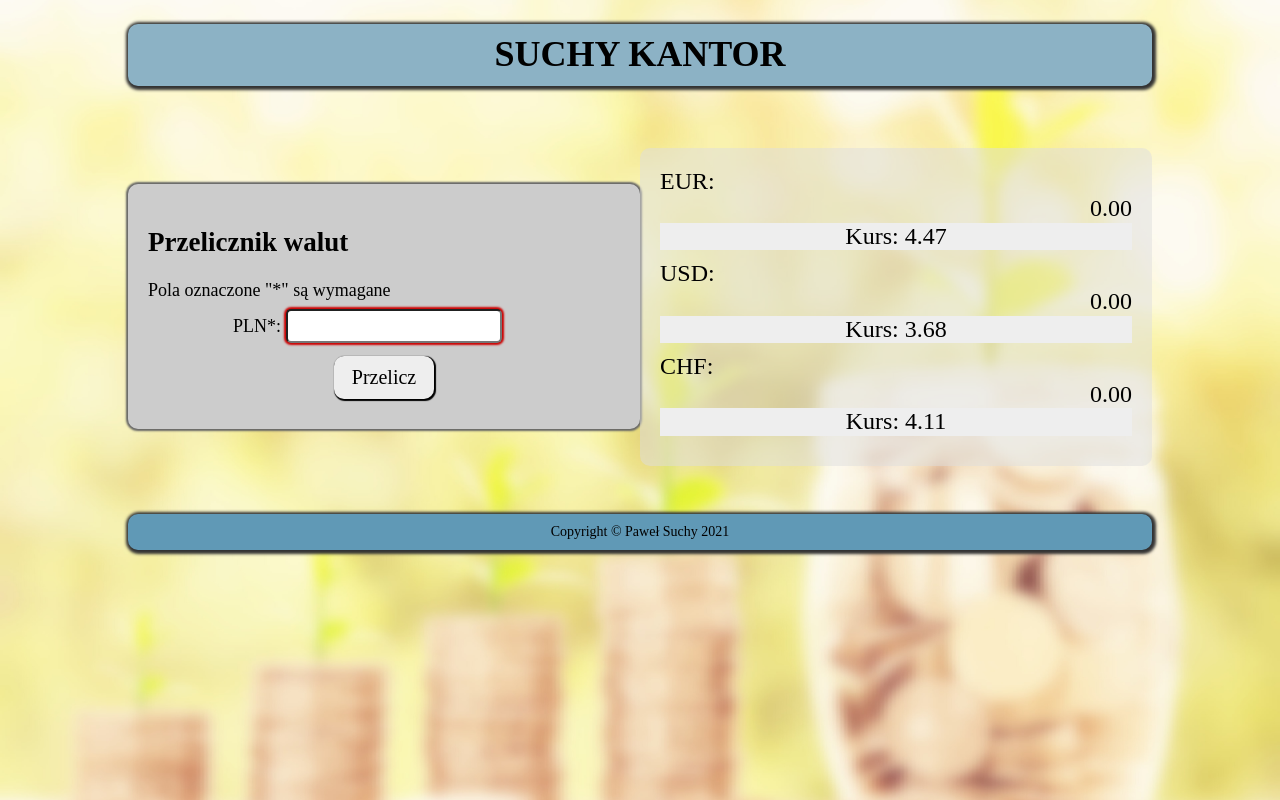
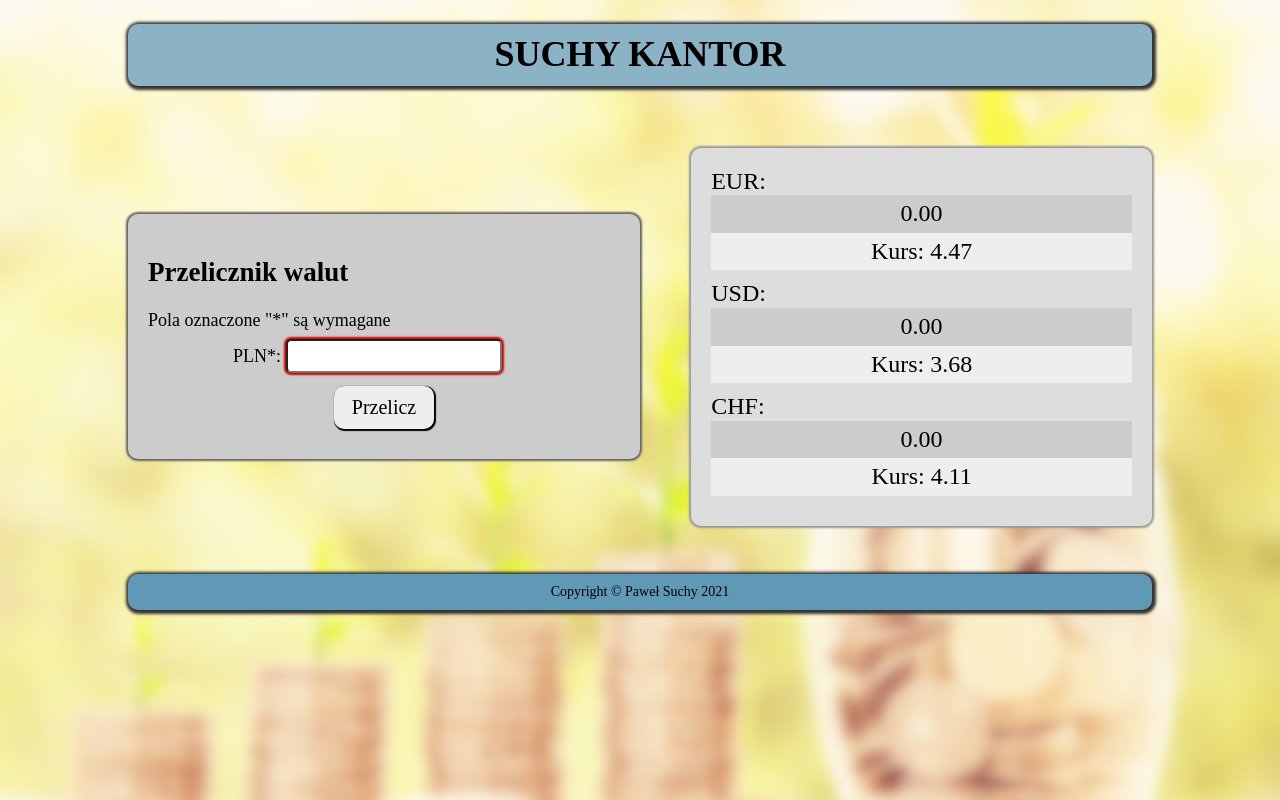
Before and after one commit to pawlo1994/currency-converter-react, a React (Create React App) app: page / in a window 1280 px wide. Built offline with nearby package versions, Linux system fonts and the light colour scheme; a web font is replaced by a local one.

Commit message:
background-color for list and list__span changed

```diff
--- a/src/List/style.css
+++ b/src/List/style.css
@@ -1,9 +1,10 @@
 .list {
     padding: 20px;
-    background-color: rgba(221, 221, 221, 0.507);
+    background-color: rgb(221, 221, 221);
     border-radius: 10px;
+    box-shadow: 0 0 2px 2px #999;
     list-style-type: none;
-    flex-basis: 50%;
+    flex-basis: 45%;
 }
 
 @media(max-width: 767px) {
@@ -18,12 +19,13 @@
 
 .list__span {
     display: inline-block;
+    background-color: #ccc;
+    text-align: center;
     width: 100%;
-    text-align: right;
+    padding: 5px;
 }
 
 .list__span--range {
     background-color: #eee;
-    text-align: center;
     margin-bottom: 10px;
 }
```
